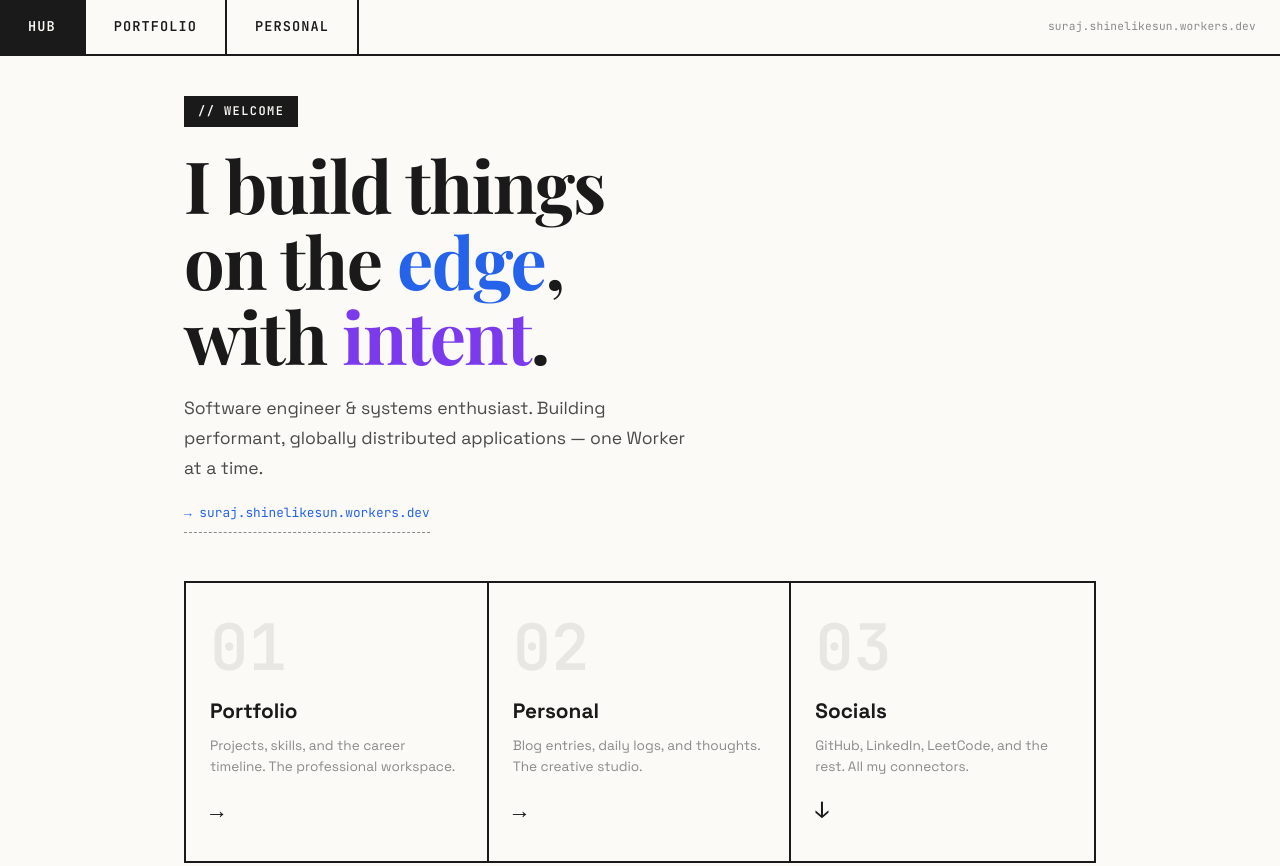
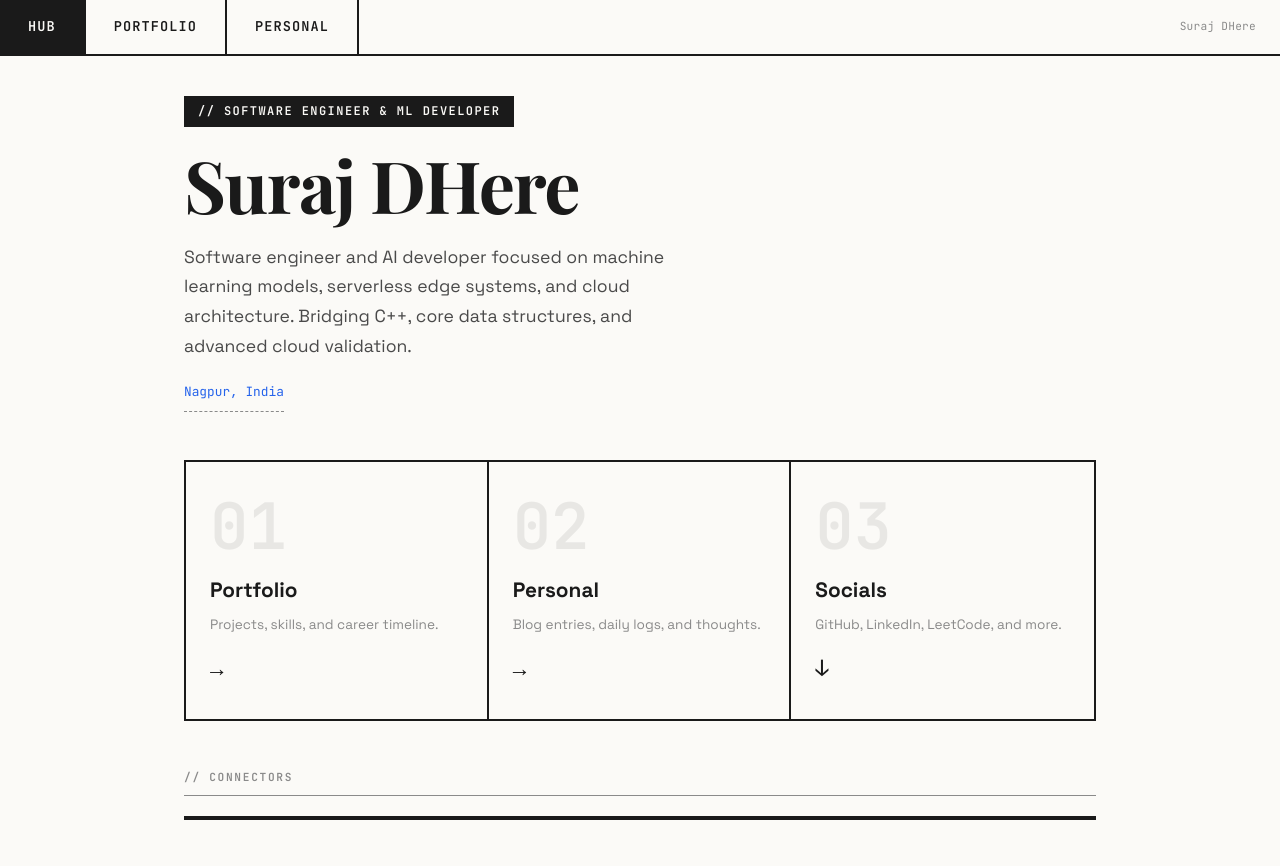
Before and after one commit to Suraj-8300/project-sun, a website: page public/index.html in a window 1280 px wide. Shown: the top 866 px of the page. Drawn offline with nearby package versions, Linux system fonts and the light colour scheme; a web font is replaced by a local one.

Commit message:
Branding: Update site navigation labels and hero bio to display 'Suraj DHere'

```diff
--- a/public/index.html
+++ b/public/index.html
@@ -3,7 +3,7 @@
   <head>
     <meta charset="UTF-8" />
     <meta name="viewport" content="width=device-width, initial-scale=1.0" />
-    <meta name="description" content="Suraj's Digital Hub — Software Engineer building performant systems on the edge. Projects, blog, and creative work." />
+    <meta name="description" content="Suraj — Software Engineer building performant systems on the edge." />
     <title>Suraj — Digital Hub</title>
     <link rel="stylesheet" href="/style.css" />
   </head>
@@ -14,53 +14,42 @@
         <a href="/portfolio" class="nav-link">Portfolio</a>
         <a href="/personal" class="nav-link">Personal</a>
         <div class="nav-spacer"></div>
-        <span class="nav-url">suraj.shinelikesun.workers.dev</span>
+        <span class="nav-url" id="admin-trigger">Suraj DHere</span>
       </nav>
     </header>
 
     <main id="app-content">
-      <!-- Hero Section -->
       <section class="hero">
-        <span class="hero-label">// welcome</span>
-        <h1 class="hero-title">
-          I build things<br />
-          on the <span class="accent-blue">edge</span>,<br />
-          with <span class="accent-violet">intent</span>.
-        </h1>
-        <p class="hero-subtitle">
-          Software engineer & systems enthusiast. Building performant, globally distributed applications — one Worker at a time.
-        </p>
-        <span class="hero-url">→ suraj.shinelikesun.workers.dev</span>
+        <span class="hero-label">// software engineer & ml developer</span>
+        <h1 class="hero-title">Suraj DHere</h1>
+        <p class="hero-subtitle">Software engineer and AI developer focused on machine learning models, serverless edge systems, and cloud architecture. Bridging C++, core data structures, and advanced cloud validation.</p>
+        <span class="hero-url">Nagpur, India</span>
       </section>
 
-      <!-- The Big Three -->
-      <section class="big-three" id="big-three-nav">
+      <section class="big-three">
         <a href="/portfolio" class="panel">
           <div class="panel-number">01</div>
           <div class="panel-title">Portfolio</div>
-          <div class="panel-desc">Projects, skills, and the career timeline. The professional workspace.</div>
+          <div class="panel-desc">Projects, skills, and career timeline.</div>
           <div class="panel-arrow">→</div>
         </a>
         <a href="/personal" class="panel">
           <div class="panel-number">02</div>
           <div class="panel-title">Personal</div>
-          <div class="panel-desc">Blog entries, daily logs, and thoughts. The creative studio.</div>
+          <div class="panel-desc">Blog entries, daily logs, and thoughts.</div>
           <div class="panel-arrow">→</div>
         </a>
-        <a href="#socials" class="panel" id="socials-toggle">
+        <a href="#socials" class="panel">
           <div class="panel-number">03</div>
           <div class="panel-title">Socials</div>
-          <div class="panel-desc">GitHub, LinkedIn, LeetCode, and the rest. All my connectors.</div>
+          <div class="panel-desc">GitHub, LinkedIn, LeetCode, and more.</div>
           <div class="panel-arrow">↓</div>
         </a>
       </section>
 
-      <!-- Socials Strip -->
       <section class="socials-section" id="socials">
         <div class="section-label">// connectors</div>
-        <div class="socials-grid" id="socials-list">
-          <!-- Populated dynamically from D1 -->
-        </div>
+        <div class="socials-grid" id="socials-list"></div>
       </section>
     </main>
 
```
Also changed, not shown: public/instagram.html (+2 -4 lines), public/personal.html (+3 -3 lines), public/portfolio.html (+1 -1 lines).
